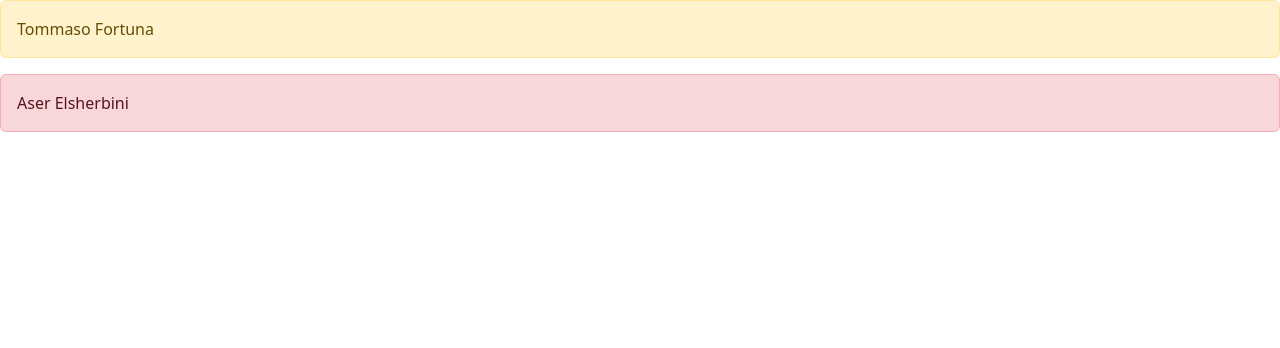
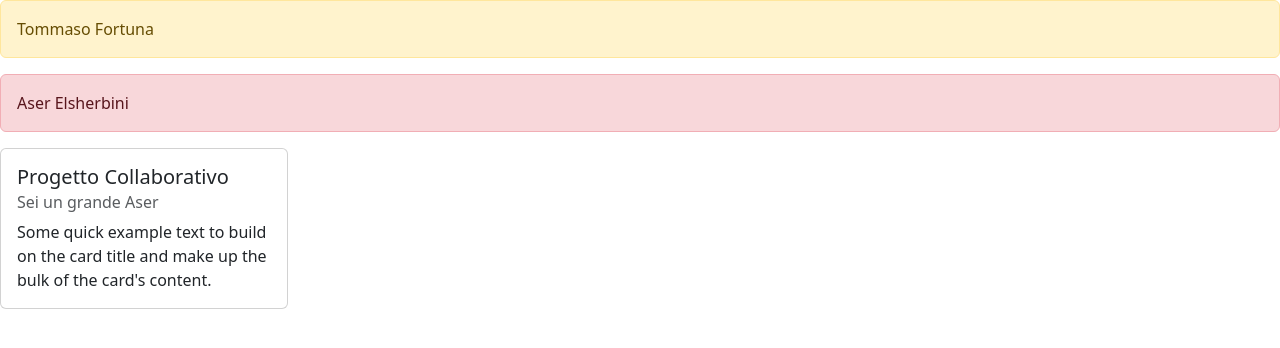
Before and after one commit to TommasoFortuna/ES-5-GIT, a plain HTML site: page index.html in a window 1280 px wide. Drawn offline with nearby package versions, Linux system fonts and the light colour scheme.

Commit message:
aggiunta card

```diff
--- a/index.html
+++ b/index.html
@@ -15,6 +15,16 @@
     <div class="alert alert-danger" role="alert">
         Aser Elsherbini
     </div>
+
+    <div class="card" style="width: 18rem;">
+        <div class="card-body">
+          <h5 class="card-title">Progetto Collaborativo</h5>
+          <h6 class="card-subtitle mb-2 text-body-secondary">Sei un grande Aser</h6>
+          <p class="card-text">Some quick example text to build on the card title and make up the bulk of the card's content.</p>
+
+        </div>
+      </div>
+
     <script src="https://cdn.jsdelivr.net/npm/bootstrap@5.3.5/dist/js/bootstrap.bundle.min.js" integrity="sha384-k6d4wzSIapyDyv1kpU366/PK5hCdSbCRGRCMv+eplOQJWyd1fbcAu9OCUj5zNLiq" crossorigin="anonymous"></script>
 </body>
 </html>
```
